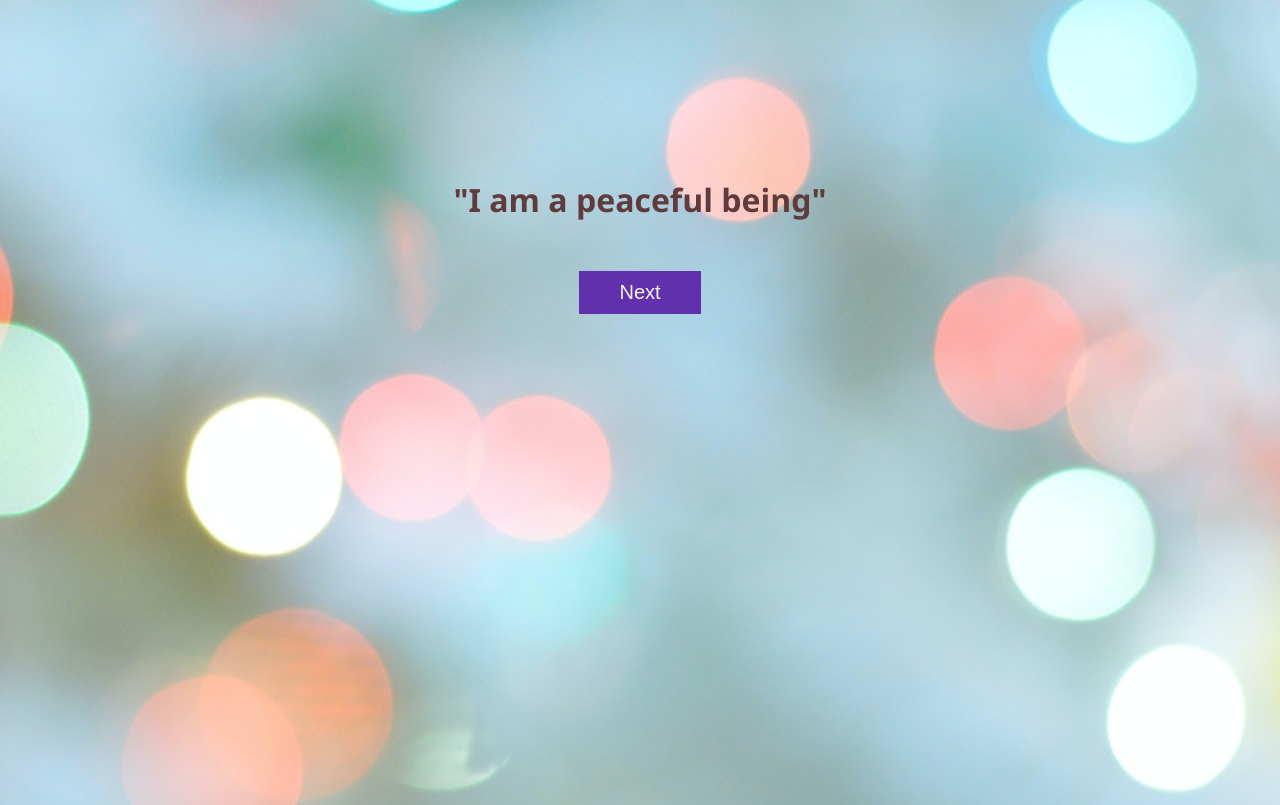
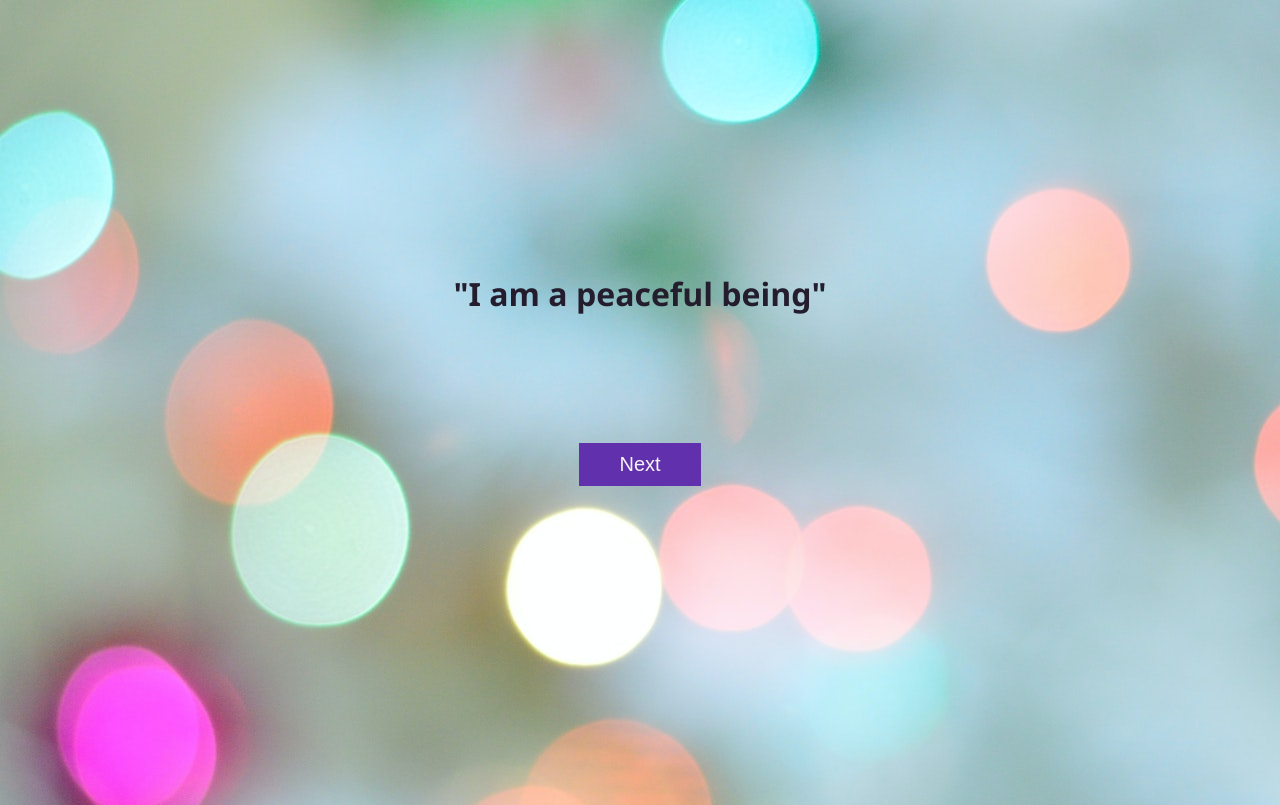
Before and after one commit to HappyThoughts0/BestQuotes, a plain HTML site: page index.html in a window 1280 px wide. Shown: the top 805 px of the page. Drawn offline with Linux system fonts and the light colour scheme.

Commit message:
Update index.css

```diff
--- a/index.css
+++ b/index.css
@@ -11,7 +11,7 @@
   background-image: url("img-1.jpg");
   background-repeat: no-repeat;
   /* background-size: auto; */
-  background-position: center;
+  /*background-position: center;*/
 }
 
 .block {
@@ -21,16 +21,17 @@
   /* background-color: aqua; */
   /* height: 150px; */
   width: auto;
+  height: 250px;
   font-size: 32px;
   font-weight: 600;
   font-family: "Segoe UI", Tahoma, Geneva, Verdana, sans-serif;
-  color: rgb(95, 59, 59);
+  color: rgb(36, 29, 46);
   padding: 20px 20px;
   display: flex;
   /* align-self: center; */
   align-items: center;
   justify-content: center;
-  margin: 30px 20px;
+  margin: 20px 20px 5px;
 }
 
 .btn {
```
